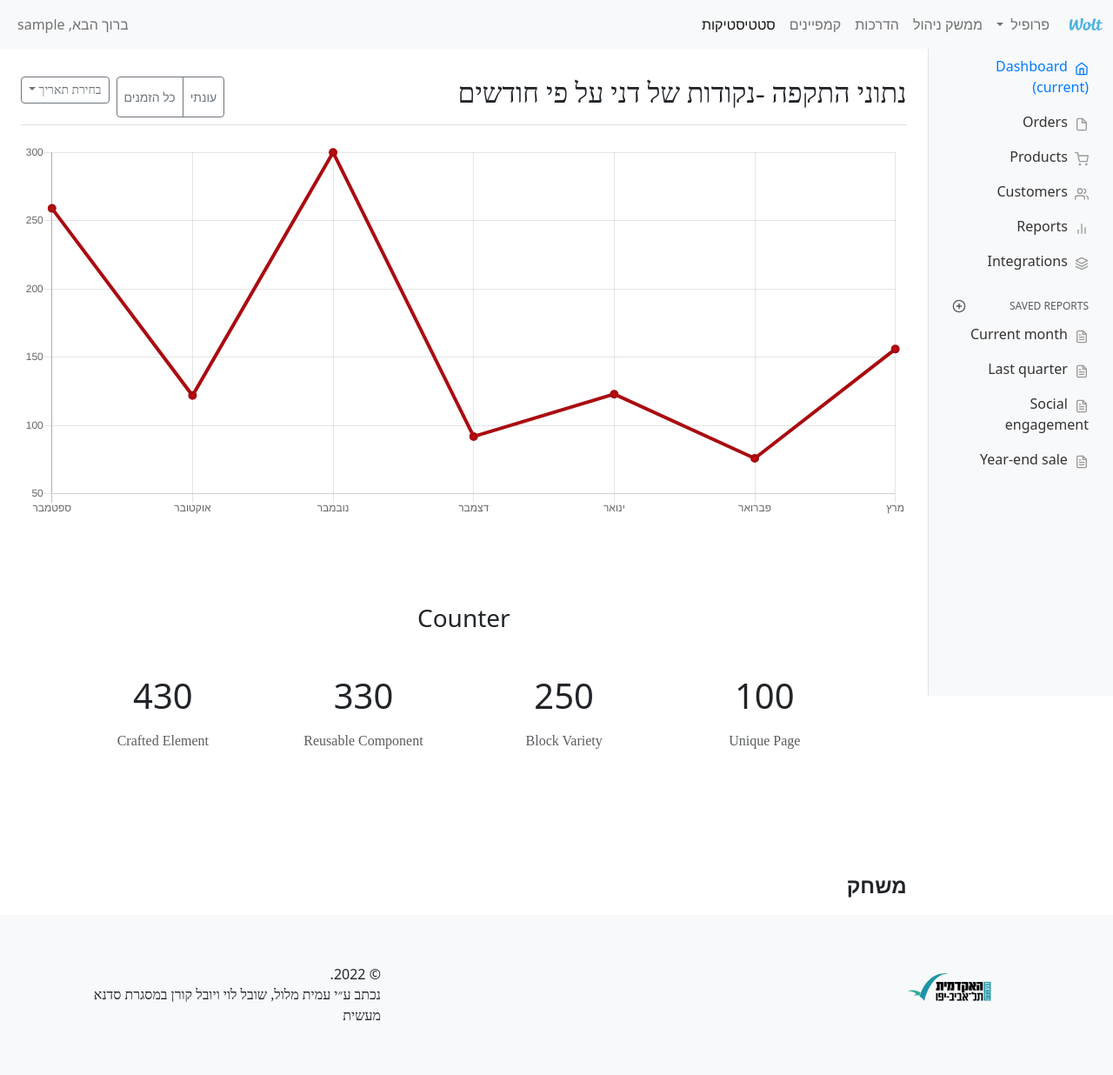
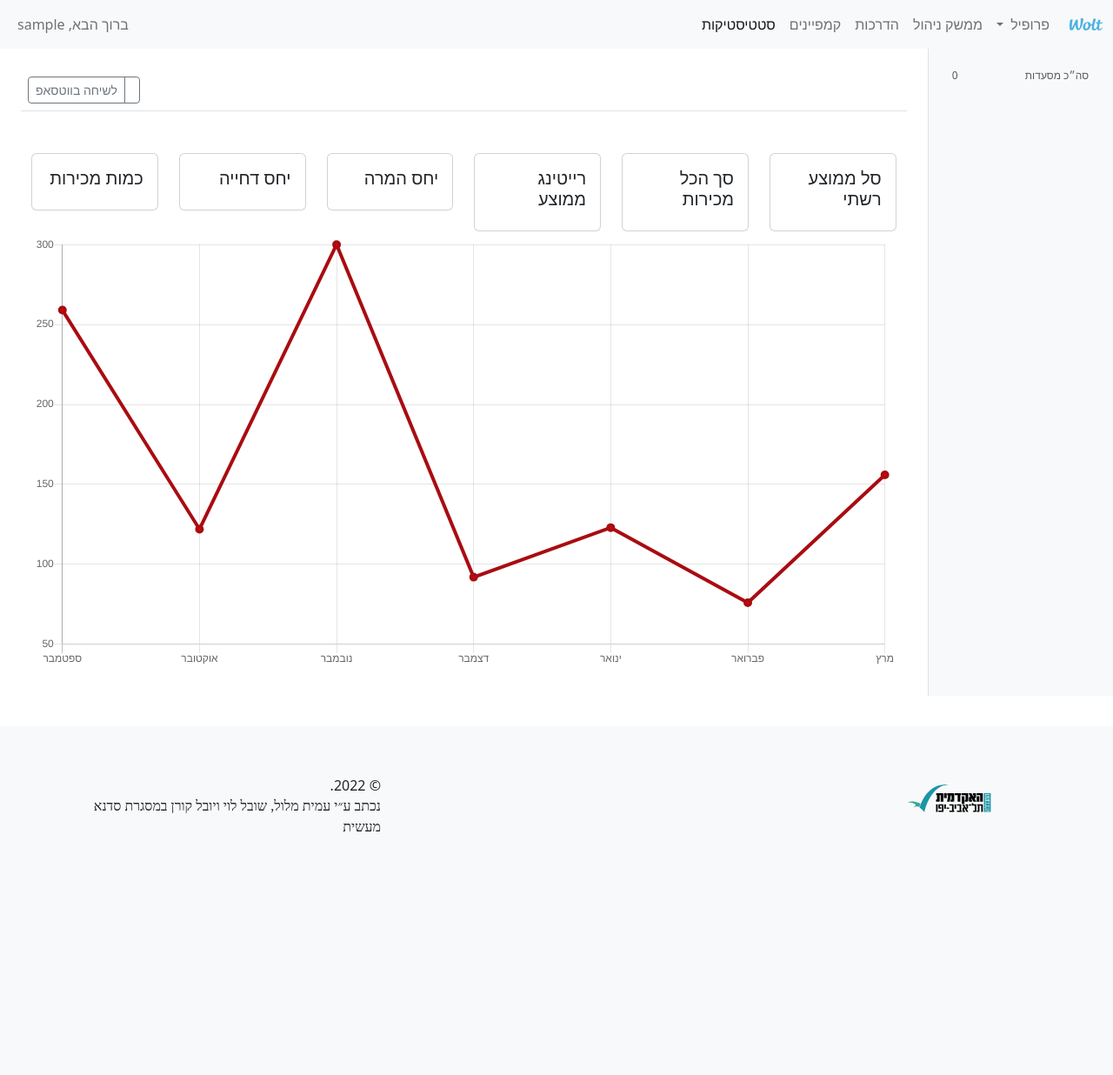
Before and after one commit to Malulu77/mta-final-project-2022-W84, a PHP site: page /includes/stats.php in a window 1280 px wide. Shown: the whole page at 87% size. After the commit the page ends 956 px from the top, so only its background shows below. Run offline with PHP 8.4, Linux system fonts and the light colour scheme; the visitor is signed in with stand-in values (Sample User, id 1); data that the repository does not hold is empty; some web fonts are replaced.

Commit message:
stats page

```diff
--- a/includes/stats.php
+++ b/includes/stats.php
@@ -7,7 +7,14 @@
     header("location: includes/login/login.php");
     exit;
 }
-$sql = "SELECT * FROM enterprises;";
+
+$enterprise_id = $_SERVER['QUERY_STRING'];
+echo $enterprise_id;
+$sql_current = "SELECT * FROM enterprises where id = ".$enterprise_id;
+$result_current = mysqli_query($conn, $sql_current);
+$row_current = mysqli_fetch_assoc($result_current);
+
+$sql = "SELECT * FROM enterprises";
 $result = mysqli_query($conn, $sql);
 $num_rows = mysqli_num_rows($result);
 ?>
@@ -25,183 +32,143 @@
 <body>
 
 
-
-
-<script>
-
-$(document).ready(function(){
-
-
-   $("li2").click(function(){
-    alert("יפותח בהמשך,יש למה לצפות");
-  });
-
-
-   $("button").click(function(){
-    alert("יפותח בהמשך,יש למה לצפות");
-  });
-
-});
-
-
-</script>
-
-
-
-
-
 <div class="container-fluid" dir="rtl">
 <div class="row">
 
     <pre id="content" style="white-space: pre-wrap;"></pre>
     <nav class="col-md-2 d-none d-md-block bg-light sidebar">
         <div class="sidebar-sticky">
+
             <ul class="nav flex-column">
                 <?php
 
                 while($row = mysqli_fetch_assoc($result))
                 {
+                    $active = '';
+                    if($row_current['id'] == $row['id']){
+                        $active='active';}
+
                     echo '<li class="nav-item">
-                    <a class="nav-link" href="#">
-                        <svg xmlns="http://www.w3.org/2000/svg" width="24" height="24" viewBox="0 0 24 24" fill="none" stroke="currentColor" stroke-width="2" stroke-linecap="round" stroke-linejoin="round" class="feather feather-home"><path d="M3 9l9-7 9 7v11a2 2 0 0 1-2 2H5a2 2 0 0 1-2-2z"></path><polyline points="9 22 9 12 15 12 15 22"></polyline></svg>';
+                    <a class="nav-link '.$active.'" href="stats.php?'.$row['id'].'">
+                 <svg xmlns="http://www.w3.org/2000/svg" width="24" height="24" xmlns:xlink="http://www.w3.org/1999/xlink" version="1.1" id="Capa_1" x="0px" y="0px" viewBox="0 0 297.653 297.653" style="enable-background:new 0 0 297.653 297.653;" xml:space="preserve">
+<g>
+	<path d="M38.167,66.826c-3.271,0-5.996,1.966-7.236,4.778c-0.964-3.336-3.993-5.778-7.639-5.778c-3.647,0-6.696,2.442-7.66,5.778   c-1.24-2.812-4.205-4.778-7.475-4.778c-4.418,0-8.156,3.582-8.156,8v37.363c0,9.714,7,18.017,15,21.223v106.414   c0,4.418,3.582,8,8,8s8-3.582,8-8V133.411c9-3.206,15-11.509,15-21.222V74.826C46,70.408,42.584,66.826,38.167,66.826z"/>
+	<path style="fill:#B4EBDD;" d="M151.332,65.492C105.383,65.492,68,102.876,68,148.826s37.383,83.334,83.332,83.334   c45.95,0,83.334-37.384,83.334-83.334S197.282,65.492,151.332,65.492z M151.332,216.159c-37.126,0-67.331-30.205-67.331-67.333   s30.205-67.333,67.331-67.333c37.128,0,67.333,30.205,67.333,67.333S188.46,216.159,151.332,216.159z"/>
+	<path d="M151.332,49.492C96.56,49.492,52,94.053,52,148.826s44.56,99.334,99.332,99.334c54.772,0,99.334-44.561,99.334-99.334   S206.104,49.492,151.332,49.492z M151.332,232.16C105.383,232.16,68,194.777,68,148.826s37.383-83.334,83.332-83.334   c45.95,0,83.334,37.384,83.334,83.334S197.282,232.16,151.332,232.16z"/>
+	<path style="fill:#FFFFFF;" d="M151.332,97.493c-28.304,0-51.331,23.028-51.331,51.333s23.027,51.333,51.331,51.333   c28.305,0,51.333-23.028,51.333-51.333S179.637,97.493,151.332,97.493z"/>
+	<path d="M151.332,81.493c-37.126,0-67.331,30.205-67.331,67.333s30.205,67.333,67.331,67.333c37.128,0,67.333-30.205,67.333-67.333   S188.46,81.493,151.332,81.493z M151.332,200.159c-28.304,0-51.331-23.028-51.331-51.333s23.027-51.333,51.331-51.333   c28.305,0,51.333,23.028,51.333,51.333S179.637,200.159,151.332,200.159z"/>
+	<path d="M297.483,131.124l-16.334-75c-0.869-3.993-4.764-6.688-8.839-6.252c-4.064,0.438-7.31,3.867-7.31,7.954v182   c0,4.418,3.582,8,8,8s8-3.582,8-8v-90.749l13.3-9.851C296.804,137.348,298.149,134.183,297.483,131.124z"/>
+</g>
+<g>
+</g>
+<g>
+</g>
+<g>
+</g>
+<g>
+</g>
+<g>
+</g>
+<g>
+</g>
+<g>
+</g>
+<g>
+</g>
+<g>
+</g>
+<g>
+</g>
+<g>
+</g>
+<g>
+</g>
+<g>
+</g>
+<g>
+</g>
+<g>
+</g>
+</svg>';
+                    echo '&nbsp';
                     echo $row['name'];
                     echo '</a></li>';
                 }
                 ?>
-                <li class="nav-item">
-                    <a class="nav-link active" href="#">
-                        <svg xmlns="http://www.w3.org/2000/svg" width="24" height="24" viewBox="0 0 24 24" fill="none" stroke="currentColor" stroke-width="2" stroke-linecap="round" stroke-linejoin="round" class="feather feather-home"><path d="M3 9l9-7 9 7v11a2 2 0 0 1-2 2H5a2 2 0 0 1-2-2z"></path><polyline points="9 22 9 12 15 12 15 22"></polyline></svg>
-                        Dashboard <span class="sr-only">(current)</span>
-                    </a>
-                </li>
-                <li class="nav-item">
-                    <a class="nav-link" href="#">
-                        <svg xmlns="http://www.w3.org/2000/svg" width="24" height="24" viewBox="0 0 24 24" fill="none" stroke="currentColor" stroke-width="2" stroke-linecap="round" stroke-linejoin="round" class="feather feather-file"><path d="M13 2H6a2 2 0 0 0-2 2v16a2 2 0 0 0 2 2h12a2 2 0 0 0 2-2V9z"></path><polyline points="13 2 13 9 20 9"></polyline></svg>
-                        Orders
-                    </a>
-                </li>
-                <li class="nav-item">
-                    <a class="nav-link" href="#">
-                        <svg xmlns="http://www.w3.org/2000/svg" width="24" height="24" viewBox="0 0 24 24" fill="none" stroke="currentColor" stroke-width="2" stroke-linecap="round" stroke-linejoin="round" class="feather feather-shopping-cart"><circle cx="9" cy="21" r="1"></circle><circle cx="20" cy="21" r="1"></circle><path d="M1 1h4l2.68 13.39a2 2 0 0 0 2 1.61h9.72a2 2 0 0 0 2-1.61L23 6H6"></path></svg>
-                        Products
-                    </a>
-                </li>
-                <li class="nav-item">
-                    <a class="nav-link" href="#">
-                        <svg xmlns="http://www.w3.org/2000/svg" width="24" height="24" viewBox="0 0 24 24" fill="none" stroke="currentColor" stroke-width="2" stroke-linecap="round" stroke-linejoin="round" class="feather feather-users"><path d="M17 21v-2a4 4 0 0 0-4-4H5a4 4 0 0 0-4 4v2"></path><circle cx="9" cy="7" r="4"></circle><path d="M23 21v-2a4 4 0 0 0-3-3.87"></path><path d="M16 3.13a4 4 0 0 1 0 7.75"></path></svg>
-                        Customers
-                    </a>
-                </li>
-                <li class="nav-item">
-                    <a class="nav-link" href="#">
-                        <svg xmlns="http://www.w3.org/2000/svg" width="24" height="24" viewBox="0 0 24 24" fill="none" stroke="currentColor" stroke-width="2" stroke-linecap="round" stroke-linejoin="round" class="feather feather-bar-chart-2"><line x1="18" y1="20" x2="18" y2="10"></line><line x1="12" y1="20" x2="12" y2="4"></line><line x1="6" y1="20" x2="6" y2="14"></line></svg>
-                        Reports
-                    </a>
-                </li>
-                <li class="nav-item">
-                    <a class="nav-link" href="#">
-                        <svg xmlns="http://www.w3.org/2000/svg" width="24" height="24" viewBox="0 0 24 24" fill="none" stroke="currentColor" stroke-width="2" stroke-linecap="round" stroke-linejoin="round" class="feather feather-layers"><polygon points="12 2 2 7 12 12 22 7 12 2"></polygon><polyline points="2 17 12 22 22 17"></polyline><polyline points="2 12 12 17 22 12"></polyline></svg>
-                        Integrations
-                    </a>
-                </li>
+
             </ul>
-
             <h6 class="sidebar-heading d-flex justify-content-between align-items-center px-3 mt-4 mb-1 text-muted">
-                <span>Saved reports</span>
-                <a class="d-flex align-items-center text-muted" href="#">
-                    <svg xmlns="http://www.w3.org/2000/svg" width="24" height="24" viewBox="0 0 24 24" fill="none" stroke="currentColor" stroke-width="2" stroke-linecap="round" stroke-linejoin="round" class="feather feather-plus-circle"><circle cx="12" cy="12" r="10"></circle><line x1="12" y1="8" x2="12" y2="16"></line><line x1="8" y1="12" x2="16" y2="12"></line></svg>
-                </a>
+                <span>סה״כ מסעדות</span>
+                <span><?php echo $num_rows; ?></span>
             </h6>
-            <ul class="nav flex-column mb-2">
-                <li class="nav-item">
-                    <a class="nav-link" href="#">
-                        <svg xmlns="http://www.w3.org/2000/svg" width="24" height="24" viewBox="0 0 24 24" fill="none" stroke="currentColor" stroke-width="2" stroke-linecap="round" stroke-linejoin="round" class="feather feather-file-text"><path d="M14 2H6a2 2 0 0 0-2 2v16a2 2 0 0 0 2 2h12a2 2 0 0 0 2-2V8z"></path><polyline points="14 2 14 8 20 8"></polyline><line x1="16" y1="13" x2="8" y2="13"></line><line x1="16" y1="17" x2="8" y2="17"></line><polyline points="10 9 9 9 8 9"></polyline></svg>
-                        Current month
-                    </a>
-                </li>
-                <li class="nav-item">
-                    <a class="nav-link" href="#">
-                        <svg xmlns="http://www.w3.org/2000/svg" width="24" height="24" viewBox="0 0 24 24" fill="none" stroke="currentColor" stroke-width="2" stroke-linecap="round" stroke-linejoin="round" class="feather feather-file-text"><path d="M14 2H6a2 2 0 0 0-2 2v16a2 2 0 0 0 2 2h12a2 2 0 0 0 2-2V8z"></path><polyline points="14 2 14 8 20 8"></polyline><line x1="16" y1="13" x2="8" y2="13"></line><line x1="16" y1="17" x2="8" y2="17"></line><polyline points="10 9 9 9 8 9"></polyline></svg>
-                        Last quarter
-                    </a>
-                </li>
-                <li class="nav-item">
-                    <a class="nav-link" href="#">
-                        <svg xmlns="http://www.w3.org/2000/svg" width="24" height="24" viewBox="0 0 24 24" fill="none" stroke="currentColor" stroke-width="2" stroke-linecap="round" stroke-linejoin="round" class="feather feather-file-text"><path d="M14 2H6a2 2 0 0 0-2 2v16a2 2 0 0 0 2 2h12a2 2 0 0 0 2-2V8z"></path><polyline points="14 2 14 8 20 8"></polyline><line x1="16" y1="13" x2="8" y2="13"></line><line x1="16" y1="17" x2="8" y2="17"></line><polyline points="10 9 9 9 8 9"></polyline></svg>
-                        Social engagement
-                    </a>
-                </li>
-                <li class="nav-item">
-                    <a class="nav-link" href="#">
-                        <svg xmlns="http://www.w3.org/2000/svg" width="24" height="24" viewBox="0 0 24 24" fill="none" stroke="currentColor" stroke-width="2" stroke-linecap="round" stroke-linejoin="round" class="feather feather-file-text"><path d="M14 2H6a2 2 0 0 0-2 2v16a2 2 0 0 0 2 2h12a2 2 0 0 0 2-2V8z"></path><polyline points="14 2 14 8 20 8"></polyline><line x1="16" y1="13" x2="8" y2="13"></line><line x1="16" y1="17" x2="8" y2="17"></line><polyline points="10 9 9 9 8 9"></polyline></svg>
-                        Year-end sale
-                    </a>
-                </li>
-            </ul>
         </div>
     </nav>
 
 <main class="col-md-9 ms-sm-auto col-lg-10 px-md-4">
 <div class="d-flex justify-content-between flex-wrap flex-md-nowrap align-items-center pt-3 pb-2 mb-3 border-bottom">
-<h2>נתוני התקפה -נקודות של דני על פי חודשים</h2>
+<h2><?php echo $row_current['name'];?></h2>
 
 <div class="btn-toolbar mb-2 mb-md-0">
-<div class="btn-group me-2"><button class="btn btn-sm btn-outline-secondary" type="button">עונתי</button><button class="btn btn-sm btn-outline-secondary" type="button">כל הזמנים</button></div>
+<div class="btn-group me-2"><button class="btn btn-sm btn-outline-secondary" type="button" onclick="location.href='mailto:<?php echo $row_current['coo_email'];?>';"><?php echo $row_current['coo_email'];?></button><button class="btn btn-sm btn-outline-secondary" type="button" onclick="window.location.href='https://api.whatsapp.com/send?phone=972<?php echo $row_current['coo_phone'];?>'">לשיחה בווטסאפ</button></div>
 
-<p><button class="btn btn-sm btn-outline-secondary dropdown-toggle" type="button">בחירת תאריך</button></p>
 </div>
 </div>
+    <div class="container my-5">
+        <div class="row ">
+            <div class="col">
+                <div class="card">
+                    <div class="card-body">
+                        <h5 class="card-title">סל ממוצע רשתי</h5>
+                        <p class="card-text"><?php echo $row_current['avg_basket'];?></p>
+                    </div>
+                </div>
+            </div>
+            <div class="col">
+                <div class="card">
+                    <div class="card-body">
+                        <h5 class="card-title">סך הכל מכירות</h5>
+                        <p class="card-text"><?php echo $row_current['total_sales'];?></p>
+                    </div>
+                </div>
+            </div>
+            <div class="col">
+                <div class="card">
+                    <div class="card-body">
+                        <h5 class="card-title">רייטינג ממוצע</h5>
+                        <p class="card-text"><?php echo $row_current['avg_goods_rating'];?></p>
+                    </div>
+                </div>
+            </div>
+            <div class="col">
+                <div class="card">
+                    <div class="card-body">
+                        <h5 class="card-title">יחס המרה</h5>
+                        <p class="card-text"><?php echo $row_current['avg_convertion'];?></p>
+                    </div>
+                </div>
+            </div>
+            <div class="col">
+                <div class="card">
+                    <div class="card-body">
+                        <h5 class="card-title">יחס דחייה</h5>
+                        <p class="card-text"><?php echo $row_current['rejection_rate'];?></p>
+                    </div>
+                </div>
+            </div>
+            <div class="col">
+                <div class="card">
+                    <div class="card-body">
+                        <h5 class="card-title">כמות מכירות</h5>
+                        <p class="card-text"><?php echo $row_current['purchase_count'];?></p>
+                    </div>
+                </div>
+            </div>
+        </div>
 
-<p><canvas class="my-4 w-100" height="380" id="myChart" width="900"></canvas></p>
-    <div class="container my-5">
+        <p><canvas class="my-2 w-30" height="100px" id="myChart" width="200px"></canvas></p>
+    </div>
 
 
-
-        <section class="p-5 z-depth-1">
-
-            <h3 class="text-center font-weight-bold mb-5">Counter</h3>
-
-            <div class="row d-flex justify-content-center">
-
-                <div class="col-md-6 col-lg-3 mb-4 text-center">
-                    <h4 class="h1 font-weight-normal mb-3">
-                        <i class="fas fa-file-alt indigo-text"></i>
-                        <span class="d-inline-block count-up" data-from="0" data-to="100" data-time="2000">100</span>
-                    </h4>
-                    <p class="font-weight-normal text-muted">Unique Page</p>
-                </div>
-
-                <div class="col-md-6 col-lg-3 mb-4 text-center">
-                    <h4 class="h1 font-weight-normal mb-3">
-                        <i class="fas fa-layer-group indigo-text"></i>
-                        <span class="d-inline-block count1" data-from="0" data-to="250" data-time="2000">250</span>
-                    </h4>
-                    <p class="font-weight-normal text-muted">Block Variety</p>
-                </div>
-
-                <div class="col-md-6 col-lg-3 mb-4 text-center">
-                    <h4 class="h1 font-weight-normal mb-3">
-                        <i class="fas fa-pencil-ruler indigo-text"></i>
-                        <span class="d-inline-block count2" data-from="0" data-to="330" data-time="2000">330</span>
-                    </h4>
-                    <p class="font-weight-normal text-muted">Reusable Component</p>
-                </div>
-
-                <div class="col-md-6 col-lg-3 mb-4 text-center">
-                    <h4 class="h1 font-weight-normal mb-3">
-                        <i class="fab fa-react indigo-text"></i>
-                        <span class="d-inline-block count3" data-from="0" data-to="430" data-time="2000">430</span>
-                    </h4>
-                    <p class="font-weight-normal text-muted">Crafted Element</p>
-                </div>
-
-            </div>
-
-        </section>
-
-
-    </div>
-<div class="table-responsive"><span style="font-size: 24px;"><b>משחק</b></span>
 </div>
 
 
--- a/includes/templates/header.php
+++ b/includes/templates/header.php
@@ -64,10 +64,10 @@
                         <li class="nav-item">
                             <?php
                             if (basename($_SERVER['PHP_SELF']) == 'stats.php'){
-                                echo  '<a class="nav-link active" href="../includes/stats.php">סטטיסטיקות</a>';
+                                echo  '<a class="nav-link active" href="../includes/stats.php?1">סטטיסטיקות</a>';
                             }
                             else {
-                                echo '<a class="nav-link" href="../includes/stats.php">סטטיסטיקות</a>';
+                                echo '<a class="nav-link" href="../includes/stats.php?1">סטטיסטיקות</a>';
                             } ?>
                         </li>
                     </ul>
```
